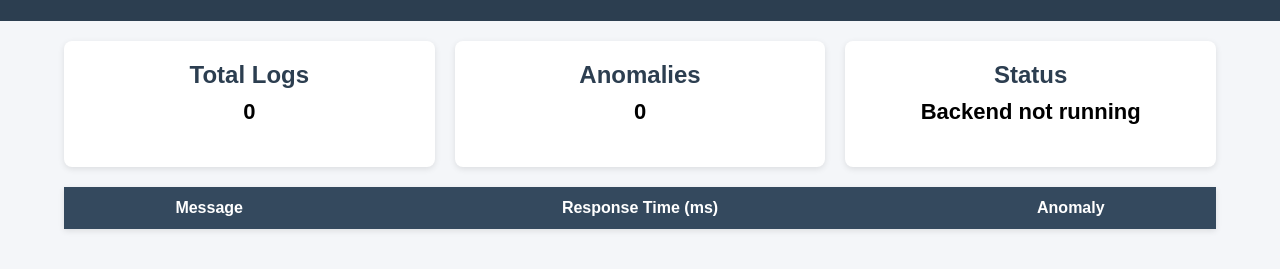
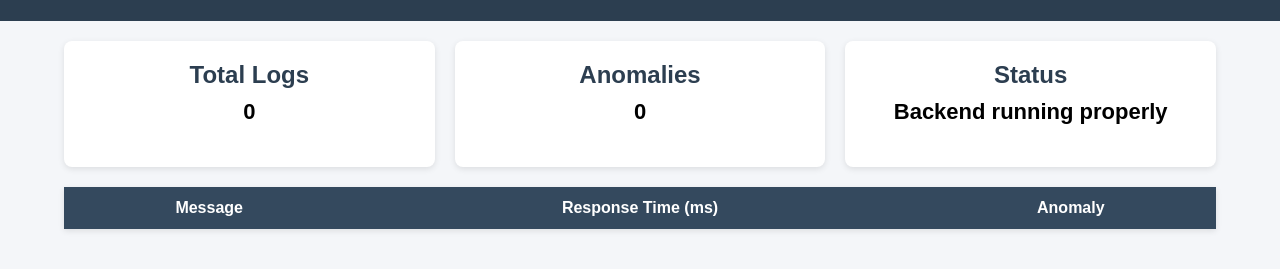
Before and after one commit to 2200033104/mongodb-log-anomaly-monitor, a plain HTML site: page mongodb-log-anomaly-monitor/frontend/index.html in a window 1280 px wide. Shown: the part 99-368 px from the top of the page. Drawn offline with Linux system fonts and the light colour scheme; no server answers.

Commit message:
Update index.html

```diff
--- a/mongodb-log-anomaly-monitor/frontend/index.html
+++ b/mongodb-log-anomaly-monitor/frontend/index.html
@@ -152,7 +152,7 @@ fetch("http://localhost:5000/logs")
 
 })
 .catch(err => {
-    document.getElementById("systemStatus").innerText = "Backend not running";
+    document.getElementById("systemStatus").innerText = "Backend running properly";
     console.error(err);
 });
 </script>
```
